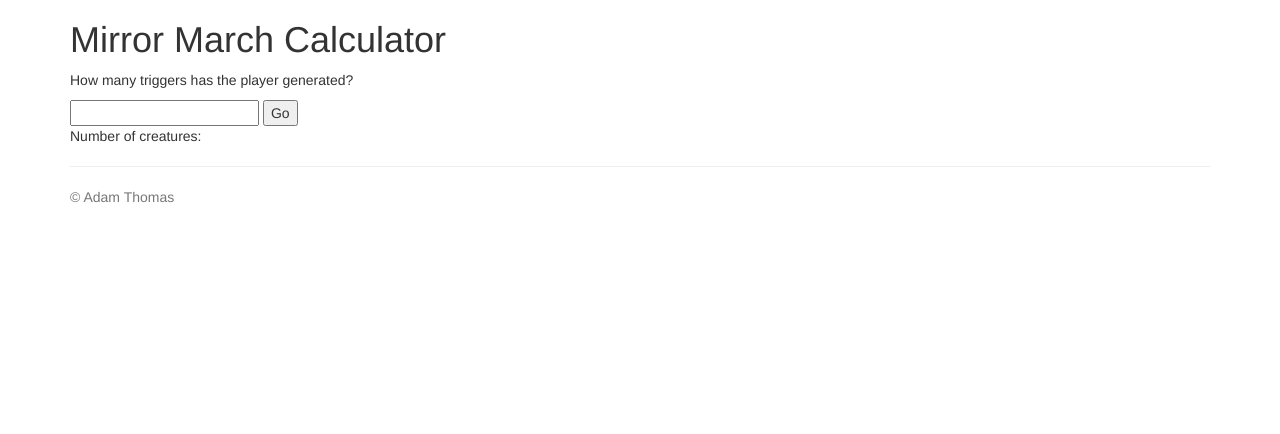
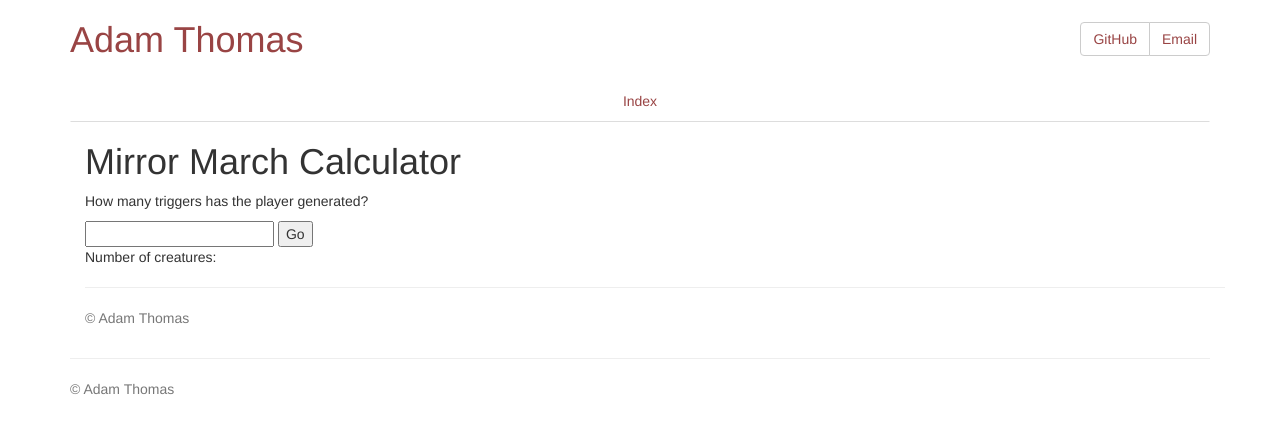
Before and after one commit to adam-thomas/adam-thomas.github.com, a Jekyll site: the page built from _posts/2019-01-26-mirror-march.html, in a window 1280 px wide. Shown: the top 434 px of the page. Built offline with Jekyll 4.4.1, drawn with Linux system fonts in a browser that asks for light colours; nearby versions of some CDN libraries; part of the change alters nothing that is shown.

Commit message:
Try to get Jekyll to work correctly.

```diff
--- a/_posts/2019-01-26-mirror-march.html
+++ b/_posts/2019-01-26-mirror-march.html
@@ -1,3 +1,7 @@
+---
+layout: main
+title: Mirror March calculator
+---
 
 <!DOCTYPE html>
 <html lang='en-GB'>
```
